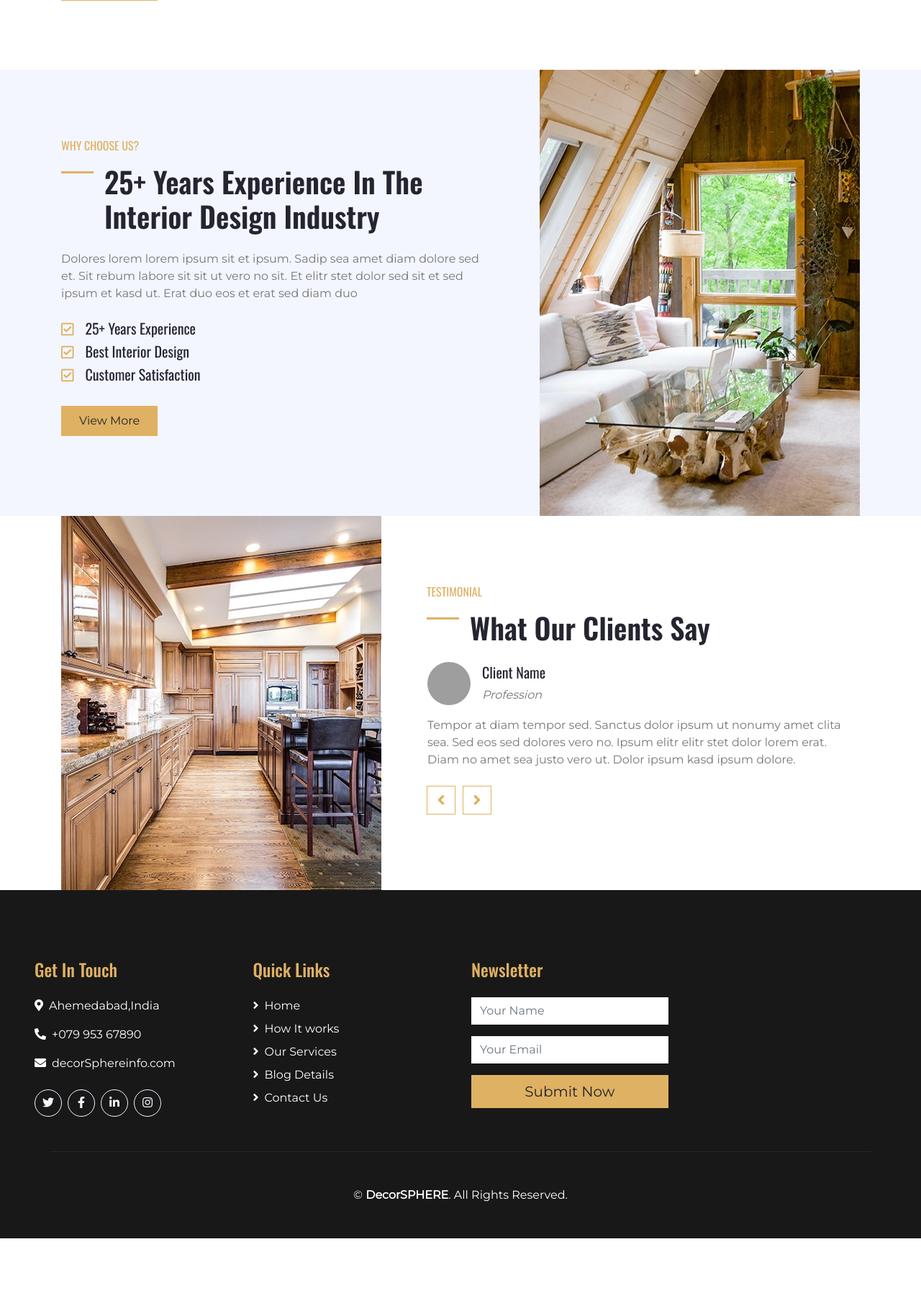
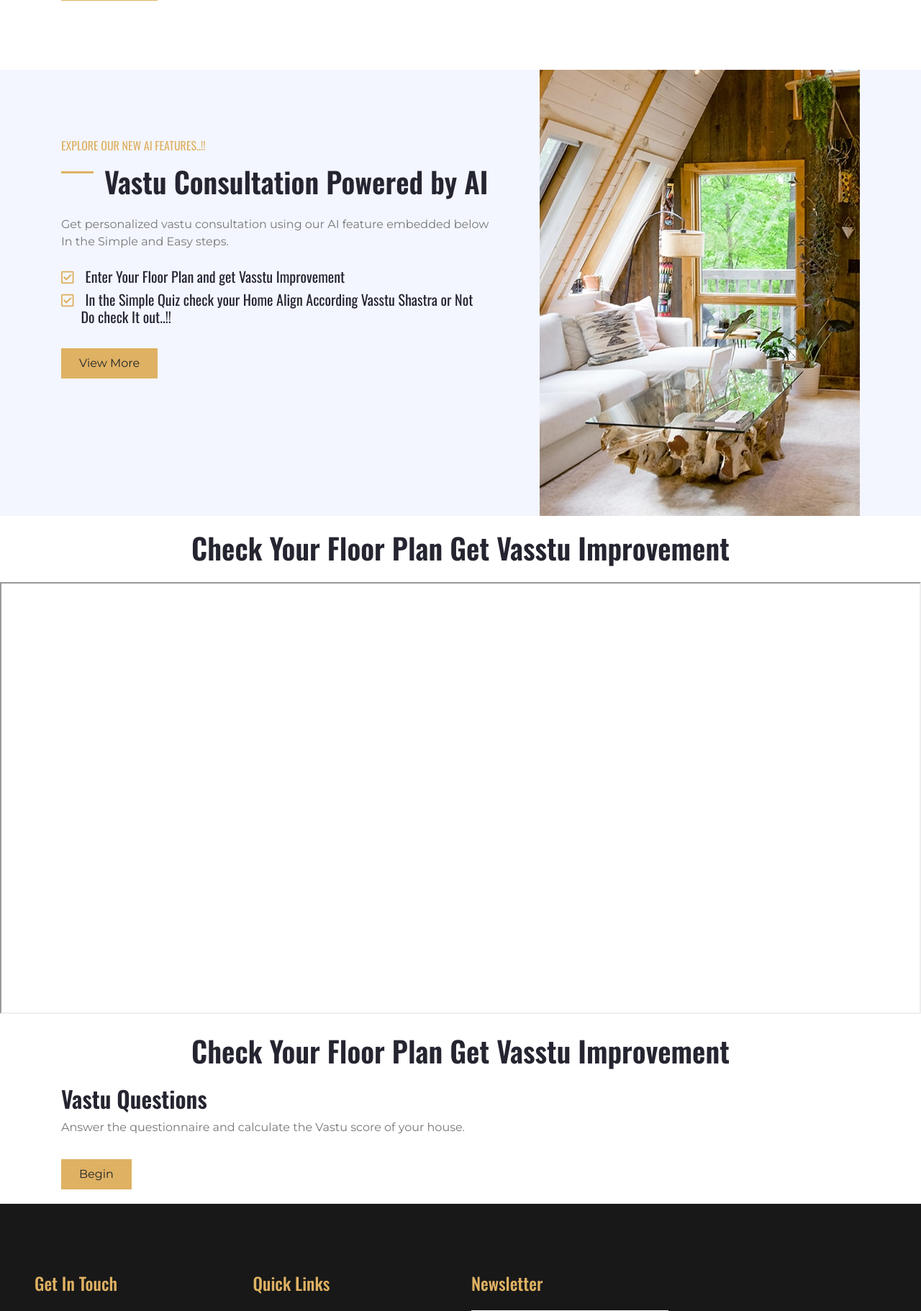
Before and after one commit to khushbu410/Minor_project-_interiror-website, a Django app: page /service/ in a window 1280 px wide. Shown: the part 912-2734 px from the top of the page at 72% size. Before the commit the page ends 2633 px from the top, so only its background shows below. Run offline with Django 5.2, Linux system fonts and the light colour scheme; some libraries are stand-ins or nearby versions; grey boxes are pictures that could not be loaded.

Commit message:
Add AI feature in the project Quiz and the Image to text feature

```diff
--- a/Templates/New_Templates/How It works.html
+++ b/Templates/New_Templates/How It works.html
@@ -330,6 +330,7 @@
     <!-- Team End -->
 
 
+
     <!-- Footer Start -->
     <div class="container-fluid bg-dark text-white py-5 px-sm-3 px-md-5">
         <div class="row pt-5">
--- a/Templates/New_Templates/service.html
+++ b/Templates/New_Templates/service.html
@@ -207,13 +207,13 @@
         <div class="container">
             <div class="row">
                 <div class="col-lg-7 mt-5 py-5 pr-lg-5">
-                    <h6 class="text-primary font-weight-normal text-uppercase mb-3">Why Choose Us?</h6>
-                    <h1 class="mb-4 section-title">25+ Years Experience In The Interior Design Industry</h1>
-                    <p class="mb-4">Dolores lorem lorem ipsum sit et ipsum. Sadip sea amet diam dolore sed et. Sit rebum labore sit sit ut vero no sit. Et elitr stet dolor sed sit et sed ipsum et kasd ut. Erat duo eos et erat sed diam duo</p>
+                    <h6 class="text-primary font-weight-normal text-uppercase mb-3">Explore Our New AI Features..!!</h6>
+                    <h1 class="mb-4 section-title">Vastu Consultation Powered by AI</h1>
+                    <p class="mb-4">Get personalized vastu consultation using our AI feature embedded below In the Simple and Easy steps.</p>
                     <ul class="list-inline">
-                        <li><h5><i class="far fa-check-square text-primary mr-3"></i>25+ Years Experience</h5></li>
-                        <li><h5><i class="far fa-check-square text-primary mr-3"></i>Best Interior Design</h5></li>
-                        <li><h5><i class="far fa-check-square text-primary mr-3"></i>Customer Satisfaction</h5></li>
+                        <li><h5><i class="far fa-check-square text-primary mr-3"></i>Enter Your Floor Plan and get Vasstu Improvement</h5></li>
+                        <li><h5><i class="far fa-check-square text-primary mr-3"></i>In the Simple Quiz check your Home Align According Vasstu Shastra or Not <br/> &nbsp; &nbsp; &nbsp;    Do check It out..!! </h5></li>
+                        <!-- <li><h5><i class="far fa-check-square text-primary mr-3"></i>Customer Satisfaction</h5></li> -->
                     </ul>
                     <a href="" class="btn btn-primary mt-3 py-2 px-4">View More</a>
                 </div>
@@ -227,46 +227,91 @@
     </div>
     <!-- Features End -->
 
+    <!-- AI feature For the vasstu Consultation -->
+    <div class="Floor-plan ">
+        <h1 class="mb-4" style="text-align: center;margin-top: 20px;">Check Your Floor Plan Get Vasstu Improvement</h1>
+        <iframe src="http://127.0.0.1:5000/" width="100%" height="600">
+        </iframe>
+    </div>
 
-    <!-- Testimonial Start -->
-    <div class="container-fluid">
+    <div class="Quiz">
+        <h1 class="mb-4" style="text-align: center;margin-top: 20px;">Check Your Floor Plan Get Vasstu Improvement</h1>
+
+        <!-- New template -->
         <div class="container">
-            <div class="row">
-                <div class="col-md-5">
-                    <div class="d-flex flex-column align-items-center justify-content-center h-100 overflow-hidden">
-                        <img class="h-100" src="{% static 'myapp/img/testimonial.jpg' %}" alt="">
+            <h2>Vastu Questions</h2>
+            <p>
+              Answer the questionnaire and calculate the Vastu score of your house.
+            </p>
+
+            <div id="begin-section">
+              <button
+                class="btn btn-primary mt-3 py-2 px-4"
+                type="button"
+                onclick="showQuestionnaire()"
+                style="margin-bottom: 20px;"
+              >
+                Begin
+              </button>
             </div>
+            <form id="questionnaire" style="display: none">
+              <div>
+                <label>1. Is the main entrance of the house facing east?</label><br />
+                <input type="radio" name="q1" value="yes" required /> Yes
+                <input type="radio" name="q1" value="no" /> No
               </div>
-                <div class="col-md-7 py-5 pl-md-5">
-                    <h6 class="text-primary font-weight-normal text-uppercase mb-3 pt-5">Testimonial</h6>
-                    <h1 class="mb-4 section-title">What Our Clients Say</h1>
-                    <div class="owl-carousel testimonial-carousel position-relative pb-5 mb-md-5">
-                        <div class="d-flex flex-column">
-                            <div class="d-flex align-items-center mb-3">
-                                <img class="img-fluid rounded-circle" src="{% static 'myapp/img/testimonial-1.jpg' %}" style="width: 60px; height: 60px;" alt="">
-                                <div class="ml-3">
-                                    <h5>Client Name</h5>
-                                    <i>Profession</i>
+              <br />
+              <div>
+                <label>2. Is there a kitchen in the southeast corner?</label><br />
+                <input type="radio" name="q2" value="yes" required /> Yes
+                <input type="radio" name="q2" value="no" /> No
               </div>
+              <br />
+              <div>
+                <label>3. Is the master bedroom in the southwest direction?</label
+                ><br />
+                <input type="radio" name="q3" value="yes" required /> Yes
+                <input type="radio" name="q3" value="no" /> No
               </div>
-                            <p>Tempor at diam tempor sed. Sanctus dolor ipsum ut nonumy amet clita sea. Sed eos sed dolores vero no. Ipsum elitr elitr stet dolor  lorem erat. Diam no amet sea justo vero ut. Dolor ipsum kasd ipsum dolore.</p>
+              <br />
+              <div>
+                <label>4. Is there any overhead water tank in the southwest?</label
+                ><br />
+                <input type="radio" name="q4" value="yes" required /> Yes
+                <input type="radio" name="q4" value="no" /> No
               </div>
-                        <div class="d-flex flex-column">
-                            <div class="d-flex align-items-center mb-3">
-                                <img class="img-fluid rounded-circle" src="{% static 'myapp/img/testimonial-2.jpg' %}" style="width: 60px; height: 60px;" alt="">
-                                <div class="ml-3">
-                                    <h5>Client Name</h5>
-                                    <i>Profession</i>
+              <br />
+              <div>
+                <label>5. Are there windows or ventilators in the north?</label><br />
+                <input type="radio" name="q5" value="yes" required /> Yes
+                <input type="radio" name="q5" value="no" /> No
               </div>
+              <br />
+              <div>
+                <label>6. Is there a pooja room in the northeast?</label><br />
+                <input type="radio" name="q6" value="yes" required /> Yes
+                <input type="radio" name="q6" value="no" /> No
               </div>
-                            <p class="m-0">Tempor at diam tempor sed. Sanctus dolor ipsum ut nonumy amet clita sea. Sed eos sed dolores vero no. Ipsum elitr elitr stet dolor  lorem erat. Diam no amet sea justo vero ut. Dolor ipsum kasd ipsum dolore.</p>
+              <br /><br />
+              <button class="btn btn-primary mt-3 py-2 px-4" type="button" onclick="calculateScore()" style="margin-bottom: 20px;">
+                Submit
+              </button>
+            </form>
+
+            <div id="result" class="well" style="display: none">
+              <p>Score: <span id="score"></span>%</p>
+              <p>
+                <span class="avoid" id="suggestion"></span>
+                <a href="{% url 'vastu_info' %}">Improve vastu of your house.</a>
+              </p>
+              <p>
+                <button class="btn btn-primary mt-3 py-2 px-4" type="button" onclick="resetQuiz()">
+                  Check for another House
+                </button>
+              </p>
             </div>
           </div>
     </div>
-            </div>
-        </div>
-    </div>
-    <!-- Testimonial End -->
 
 
     <!-- Footer Start -->
@@ -331,6 +376,68 @@
     <script src="{% static 'myapp/lib/isotope/isotope.pkgd.min.js' %}"></script>
     <script src="{% static 'myapp/lib/lightbox/js/lightbox.min.js' %}"></script>
 
+    <!-- Javascript For  Qiuz-->
+    <script>
+        function showQuestionnaire() {
+          document.getElementById("begin-section").style.display = "none";
+          document.getElementById("questionnaire").style.display = "block";
+        }
+
+        function calculateScore() {
+          let totalQuestions = 6;
+          let score = 0;
+
+          let answers = {
+            q1: document.querySelector('input[name="q1"]:checked'),
+            q2: document.querySelector('input[name="q2"]:checked'),
+            q3: document.querySelector('input[name="q3"]:checked'),
+            q4: document.querySelector('input[name="q4"]:checked'),
+            q5: document.querySelector('input[name="q5"]:checked'),
+            q6: document.querySelector('input[name="q6"]:checked'),
+          };
+
+          if (
+            !answers.q1 ||
+            !answers.q2 ||
+            !answers.q3 ||
+            !answers.q4 ||
+            !answers.q5 ||
+            !answers.q6
+          ) {
+            alert("Please answer all the questions.");
+            return;
+          }
+
+          for (let key in answers) {
+            if (answers[key].value === "yes") {
+              score++;
+            }
+          }
+
+          let percentageScore = (score / totalQuestions) * 100;
+
+          document.getElementById("score").innerText = percentageScore.toFixed(0);
+
+          if (percentageScore >= 70) {
+            document.getElementById("suggestion").innerText = "Auspicious!";
+          } else if (percentageScore >= 40) {
+            document.getElementById("suggestion").innerText = " Better Avoid";
+          } else {
+            document.getElementById("suggestion").innerText = "Inauspicious";
+          }
+
+          document.getElementById("result").style.display = "block";
+          document.getElementById("questionnaire").style.display = "none";
+        }
+
+        function resetQuiz() {
+          document.getElementById("questionnaire").reset();
+          document.getElementById("result").style.display = "none";
+          document.getElementById("questionnaire").style.display = "none";
+          document.getElementById("begin-section").style.display = "block";
+        }
+      </script>
+    <!-- Javascript For the Quiz End -->
 
     <!-- Contact Javascript File -->
     <script src="{% static 'myapp/mail/jqBootstrapValidation.min.js' %}"></script>
--- a/myapp/urls.py
+++ b/myapp/urls.py
@@ -15,6 +15,7 @@
     path('singleblog/', views.singleblog, name='singleblog'),
     path('contect/', views.contect, name='contect'),
     path('vastu_check/', views.vastu_check, name='vastu_check'),
+    path('vastu-info/', views.vastu_info, name='vastu_info'),
     # path('vastu_result/', views.vastu_check, name='vastu_result'),
 
 
--- a/myapp/views.py
+++ b/myapp/views.py
@@ -77,6 +77,9 @@
 def contect(request):
     return render(request,'../Templates/New_Templates/contact.html')
 
+def vastu_info(request):
+    return render(request, 'vastu_info.html')
+
 # def vastu_check(request):
 #     if request.method == 'POST':
 #         form = VastuCheckForm(request.POST)
```
Also changed, not shown: Templates/New_Templates/vastu_info.html (added, +83 -0 lines), db.sqlite3. Lines whose indentation alone changed are shown as unchanged.
